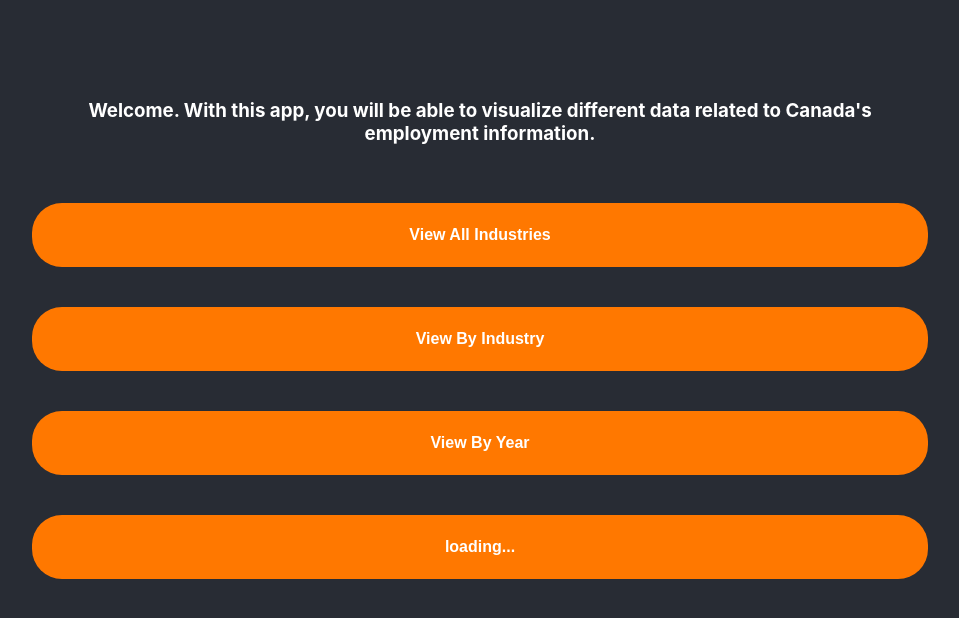
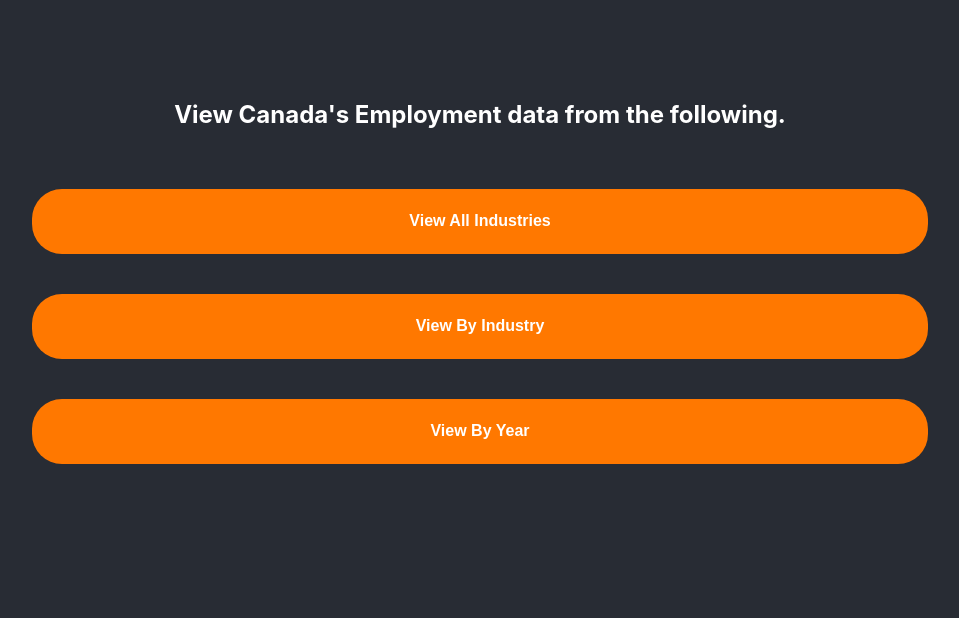
Before and after one commit to brianctb/Canada-Employment-Visualization, a React (Create React App) app in the folder Frontend/: page / in a window 1280 px wide. Shown: the top 618 px of the page, without its empty margins (160-1119 px from the left). Built offline with nearby package versions, Linux system fonts and the light colour scheme; no server answers.

Commit message:
add years selection to views

```diff
--- a/Frontend/src/components/button.js
+++ b/Frontend/src/components/button.js
@@ -1,9 +1,9 @@
 import '../css/button.css';
 
-function button({message, onClick}){
+function button({customkey, message, onClick}){
     return(
-    <button className='menu_button' onClick={onClick}>{message}</button>
-    )
+    <button className='menu_button' key={customkey} onClick={onClick}>{message}</button>
+    );
 }
 
 export default button;
--- a/Frontend/src/css/button.css
+++ b/Frontend/src/css/button.css
@@ -7,4 +7,5 @@
     color: white;
     font-size: 2vh;
     font-weight: bold;
+    min-height: 65px;
 }
--- a/Frontend/src/homepage.js
+++ b/Frontend/src/homepage.js
@@ -1,38 +1,24 @@
 import { useNavigate } from "react-router-dom";
 import { useState, useEffect } from "react";
-import axios from "axios";
 import CenterDiv from "./components/center_div";
 import Button from "./components/button";
 
 
 function Homepage() {
-    //temporary
-    const [username, setUsername] = useState('loading...');
-    useEffect(() => {
-        const fetchName = async () => {
-            const response = await fetch('http://localhost:3011/api');
-            const data = await response.json();
-            setUsername(data[0].name);
-        };
-        fetchName();
-    }, []);
-    //temporary
-
     const navigate = useNavigate();
-    const navigateToHome = () => {
-        navigate('/');
+    const navigateToindusries = () => {
+        navigate('/industries');
     };
-    const navigateToAbout = () => {
-        navigate('/about');
+    const navigateToyears = () => {
+        navigate('/years');
     };
 
     return (
         <CenterDiv>
-            <h3>Welcome. With this app, you will be able to visualize different data related to Canada's employment information.</h3>
-            <Button message={"View All Industries"} onClick={navigateToHome} />
-            <Button message={"View By Industry"} onClick={navigateToAbout} />
-            <Button message={"View By Year"} />
-            <Button message={`${username}`} />
+            <h2>View Canada's Employment data from the following.</h2>
+            <Button message={"View All Industries"} />
+            <Button message={"View By Industry"} onClick={navigateToindusries} />
+            <Button message={"View By Year"} onClick={navigateToyears}/>
         </CenterDiv>
     )
 };
--- a/Frontend/src/index.js
+++ b/Frontend/src/index.js
@@ -1,8 +1,9 @@
 import React from 'react';
 import ReactDOM from 'react-dom/client';
-import { BrowserRouter as Router, Routes, Route, useNavigate } from 'react-router-dom';
+import { BrowserRouter as Router, Routes, Route} from 'react-router-dom';
 import './css/index.css';
 import Homepage from './homepage';
+import Years from './years';
 import CenterDiv from './components/center_div';
 import Button from './components/button';
 import reportWebVitals from './reportWebVitals';
@@ -25,6 +26,7 @@
       <Routes>
         <Route path='/' element={<Homepage />} />
         <Route path='/about' element={about_element} />
+        <Route path='/years' element={<Years />} />
       </Routes>
     </Router>
   </React.StrictMode>
--- /dev/null
+++ b/Frontend/src/years.js
@@ -0,0 +1,29 @@
+import { useNavigate } from "react-router-dom";
+import { useState, useEffect } from "react";
+import CenterDiv from "./components/center_div";
+import Button from "./components/button";
+
+function Years() {
+    const [data, setData] = useState([]);
+    useEffect(() => {
+        const fetchyears = async () => {
+            const response = await fetch('http://localhost:3011/api/by_year');
+            const jsondata = await response.json();
+            setData(jsondata);
+        };
+        fetchyears();
+    }, []);
+
+    return (
+        <CenterDiv>
+            <h2>View By Year</h2>
+            {data.length === 0 ? <h3>Loading...</h3> :
+                data.map((year) => (
+                    <Button key={year.Sort_type} message={year.Sort_type} />
+                ))
+            }
+        </CenterDiv>
+    )
+}
+
+export default Years;
```
